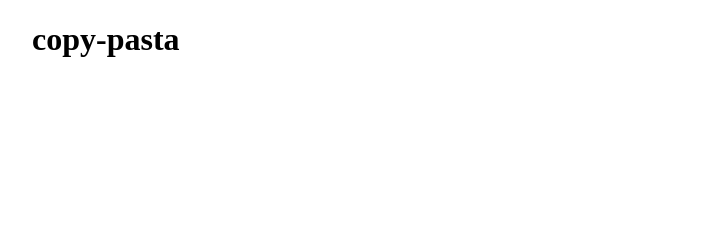
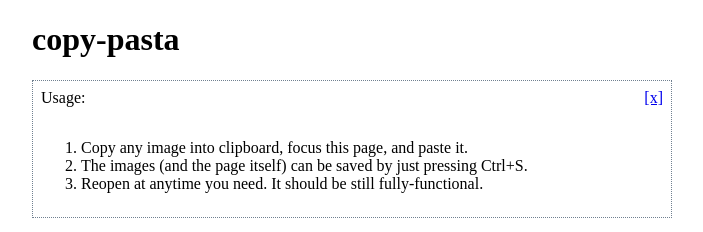
Before and after one commit to kp54/kp54.github.io, a website built with Vite: page index.html in a window 1280 px wide. Shown: the whole page, without its empty margins (288-991 px from the left). Built offline with nearby package versions, Linux system fonts and the light colour scheme.

Commit message:
add brief introduction

```diff
--- a/index.html
+++ b/index.html
@@ -8,6 +8,18 @@
   </head>
   <body>
     <h1>copy-pasta</h1>
-    <main></main>
+    <main>
+      <article>
+        <header>
+          <span>Usage:</span>
+          <a class="js-remove" href="#">[x]</a>
+        </header>
+        <ol>
+          <li>Copy any image into clipboard, focus this page, and paste it.</li>
+          <li>The images (and the page itself) can be saved by just pressing Ctrl+S.</li>
+          <li>Reopen at anytime you need. It should be still fully-functional.</li>
+        </ol>
+      </article>
+    </main>
   </body>
 </html>
```
